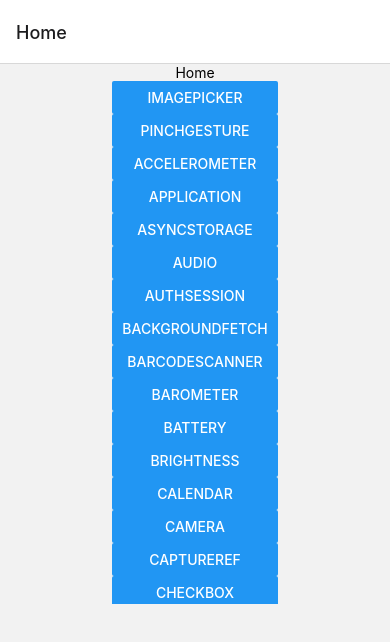
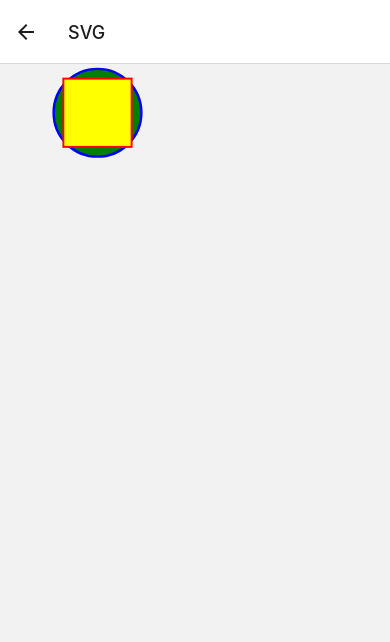
Before and after one commit to GuilhermeSousaDev/Expo, a React Native app: screen /SVG in a window 390 px wide. Shown: the top 642 px of the page. Built offline with nearby package versions, Linux system fonts and the light colour scheme; what expo-notifications, expo-task-manager would draw is missing.

Commit message:
Expo SVG

```diff
--- a/App.js
+++ b/App.js
@@ -57,6 +57,7 @@
 import SMS from './screens/SMS';
 import Speech from './screens/Speech';
 import StoreReview from './screens/StoreReview';
+import SVG from './screens/SVG';
 
 export default function App() {
   return (
@@ -114,6 +115,7 @@
         <Stack.Screen name='SMS' component={SMS} />
         <Stack.Screen name='Speech' component={Speech} />
         <Stack.Screen name='StoreReview' component={StoreReview} />
+        <Stack.Screen name='SVG' component={SVG} />
       </Stack.Navigator>
       <StatusBar style="light" />
     </NavigationContainer>
--- a/package.json
+++ b/package.json
@@ -14,11 +14,12 @@
     "@react-native-community/netinfo": "9.3.5",
     "@react-navigation/native": "^6.1.1",
     "@react-navigation/native-stack": "^6.9.7",
+    "@stripe/stripe-react-native": "0.19.0",
     "expo": "~47.0.8",
     "expo-application": "~5.0.1",
     "expo-asset": "~8.7.0",
     "expo-auth-session": "~3.8.0",
-    "expo-av": "~13.0.2",
+    "expo-av": "~13.0.3",
     "expo-background-fetch": "~11.0.1",
     "expo-barcode-scanner": "~12.1.0",
     "expo-battery": "~7.0.0",
@@ -72,6 +73,7 @@
     "react-native-reanimated": "~2.12.0",
     "react-native-safe-area-context": "4.4.1",
     "react-native-screens": "~3.18.0",
+    "react-native-svg": "13.4.0",
     "react-native-view-shot": "3.4.0",
     "react-native-webview": "11.23.1"
   },
--- a/screens/Home.js
+++ b/screens/Home.js
@@ -61,6 +61,7 @@
                 <Button title="SMS" onPress={() => navigate('SMS')} />
                 <Button title="Speech" onPress={() => navigate('Speech')} />
                 <Button title="StoreReview" onPress={() => navigate('StoreReview')} />
+                <Button title="SVG" onPress={() => navigate('SVG')} />
             </ScrollView>
         </View>
     )
--- /dev/null
+++ b/screens/SVG.js
@@ -0,0 +1,13 @@
+import { View } from 'react-native';
+import Svg, { Circle, Rect } from 'react-native-svg';
+
+export default function SVGScreen(props) {
+  return (
+    <View>
+      <Svg height="50%" width="50%" viewBox="0 0 100 100">
+        <Circle cx="50" cy="50" r="45" stroke="blue" strokeWidth="2.5" fill="green" />
+        <Rect x="15" y="15" width="70" height="70" stroke="red" strokeWidth="2" fill="yellow" />
+      </Svg>
+    </View>
+  )
+}
```
Also changed, not shown: 1 other file (tests, documents, lock files or other folders).
